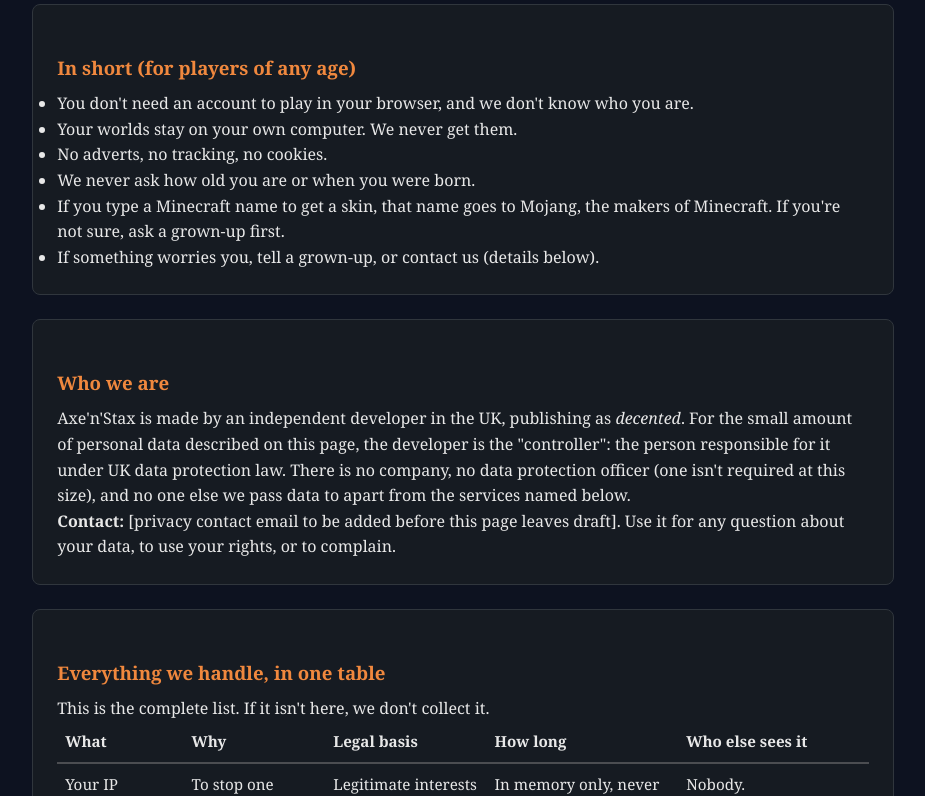
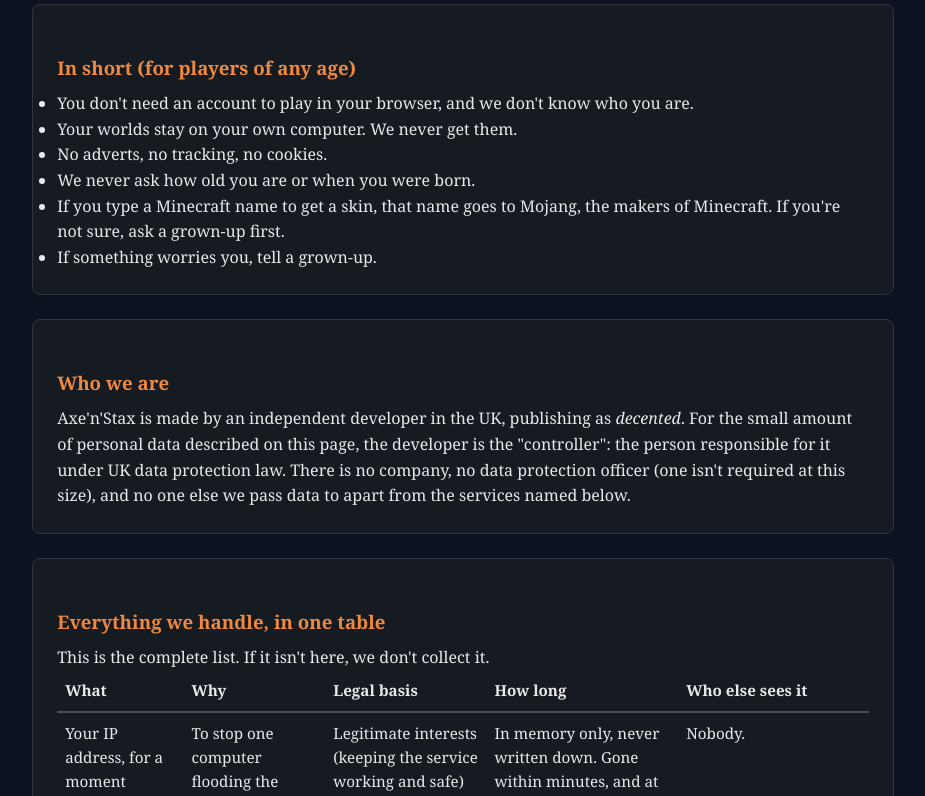
Before and after one commit to decented/axenstax, a FastAPI app: template tools/sites/marketing/templates/privacy.html in a window 1280 px wide. Shown: the part 539-1335 px from the top of the page, without its empty margins (177-1102 px from the left). Run offline with FastAPI, Linux system fonts and the light colour scheme; the template is opened without the code that fills it, so the values that code supplies are empty; parts of the project's set-up code (start-up, migrations or seed data) failed here and were passed over; some libraries are stand-ins or nearby versions.

Commit message:
docs(privacy): drop the contact placeholder; contact route deferred (owner decision)
Tracked in the internal compliance actions list; low risk pre-adoption.

Claude-Session: https://claude.ai/code/session_01D88Vw3XW7f1fZG1JjHG5Qm

```diff
--- a/tools/sites/marketing/templates/privacy.html
+++ b/tools/sites/marketing/templates/privacy.html
@@ -41,7 +41,7 @@
                 <li>No adverts, no tracking, no cookies.</li>
                 <li>We never ask how old you are or when you were born.</li>
                 <li>If you type a Minecraft name to get a skin, that name goes to Mojang, the makers of Minecraft. If you're not sure, ask a grown-up first.</li>
-                <li>If something worries you, tell a grown-up, or contact us (details below).</li>
+                <li>If something worries you, tell a grown-up.</li>
             </ul>
         </div>
     </section>
@@ -50,7 +50,6 @@
         <div class="feature-card">
             <h3>Who we are</h3>
             <p>Axe'n'Stax is made by an independent developer in the UK, publishing as <em>decented</em>. For the small amount of personal data described on this page, the developer is the "controller": the person responsible for it under UK data protection law. There is no company, no data protection officer (one isn't required at this size), and no one else we pass data to apart from the services named below.</p>
-            <p><strong>Contact:</strong> [privacy contact email to be added before this page leaves draft]. Use it for any question about your data, to use your rights, or to complain.</p>
         </div>
     </section>
 
@@ -126,8 +125,7 @@
         </div>
         <div class="feature-card" style="margin-top:1.5rem;">
             <h3>Complaints</h3>
-            <p>If you're unhappy with how we've handled your data, please tell us first using the contact above. We'll acknowledge your complaint within 30 days and tell you what we've done about it.</p>
-            <p>You can also complain to the UK regulator, the Information Commissioner's Office (ICO, now called the Information Commission): <a href="https://ico.org.uk/make-a-complaint/">ico.org.uk/make-a-complaint</a> or 0303 123 1113.</p>
+            <p>If you're unhappy with how your data has been handled, you can complain to the UK regulator, the Information Commissioner's Office (ICO, now called the Information Commission): <a href="https://ico.org.uk/make-a-complaint/">ico.org.uk/make-a-complaint</a> or 0303 123 1113.</p>
         </div>
         <div class="feature-card" style="margin-top:1.5rem;">
             <h3>Changes to this page</h3>
--- a/tools/sites/marketing/test_privacy.py
+++ b/tools/sites/marketing/test_privacy.py
@@ -86,20 +86,18 @@ def test_contact_form_is_gone():
 def test_privacy_page_has_the_uk_gdpr_notice_essentials():
     """2026-10-03 legal pass (UK GDPR Art 13, DPA 2018 s.164A as inserted by the
     Data (Use and Access) Act 2025, ICO Children's Code std 4): who the
-    controller is + a contact route, a lawful basis and retention per item, the
+    controller is (contact route deferred — see internal compliance actions), a lawful basis and retention per item, the
     right to object stated separately, complaints to us first then the ICO, a
     child-friendly summary, and a last-updated date."""
     text = client.get("/privacy").text
     for needle in (
         "Who we are",
         "controller",
-        "Contact:",
         "Legal basis",
         "How long",
         "Your right to object",
         "Complaints",
         "ico.org.uk/make-a-complaint",
-        "within 30 days",
         "for players of any age",
         "Last updated:",
     ):
```
